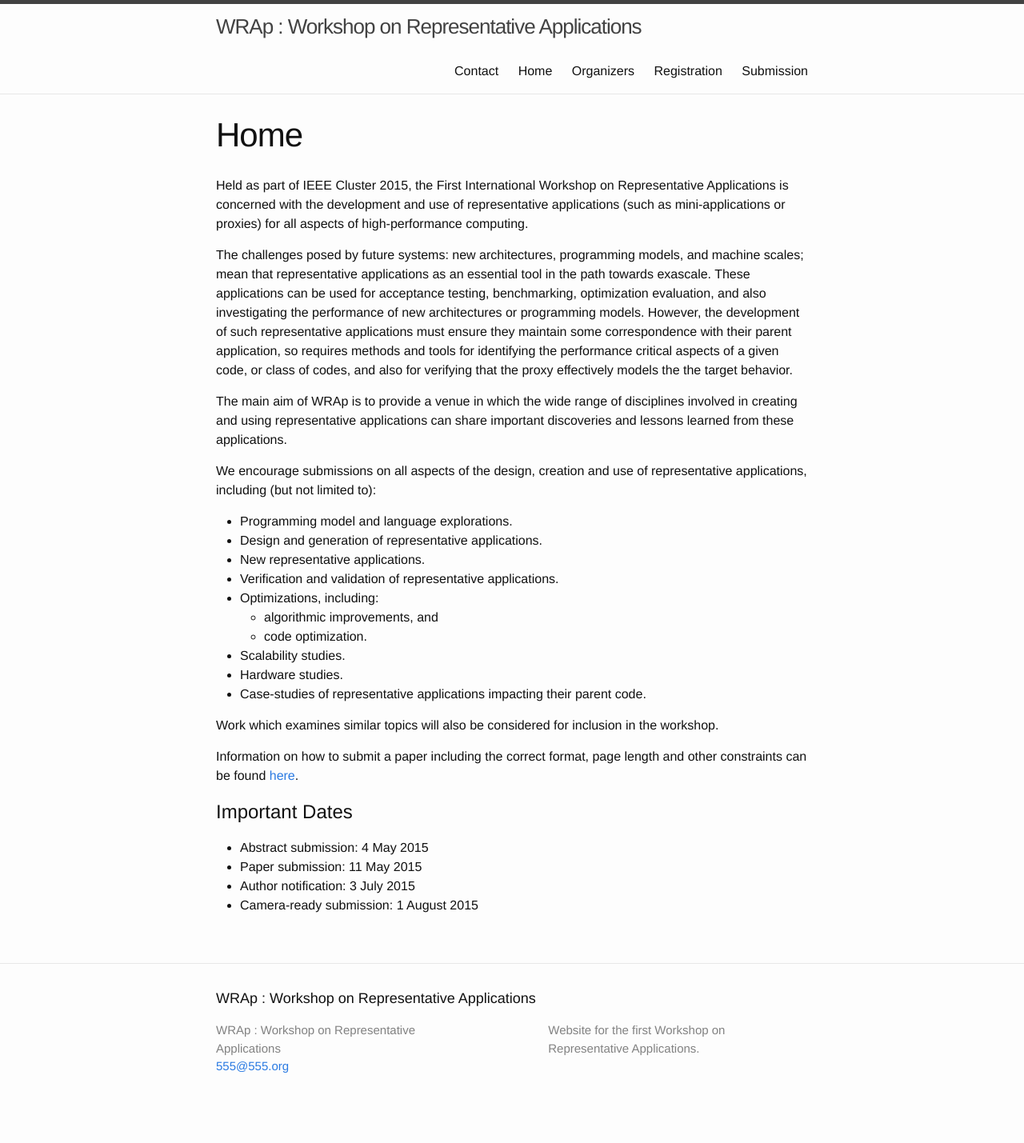
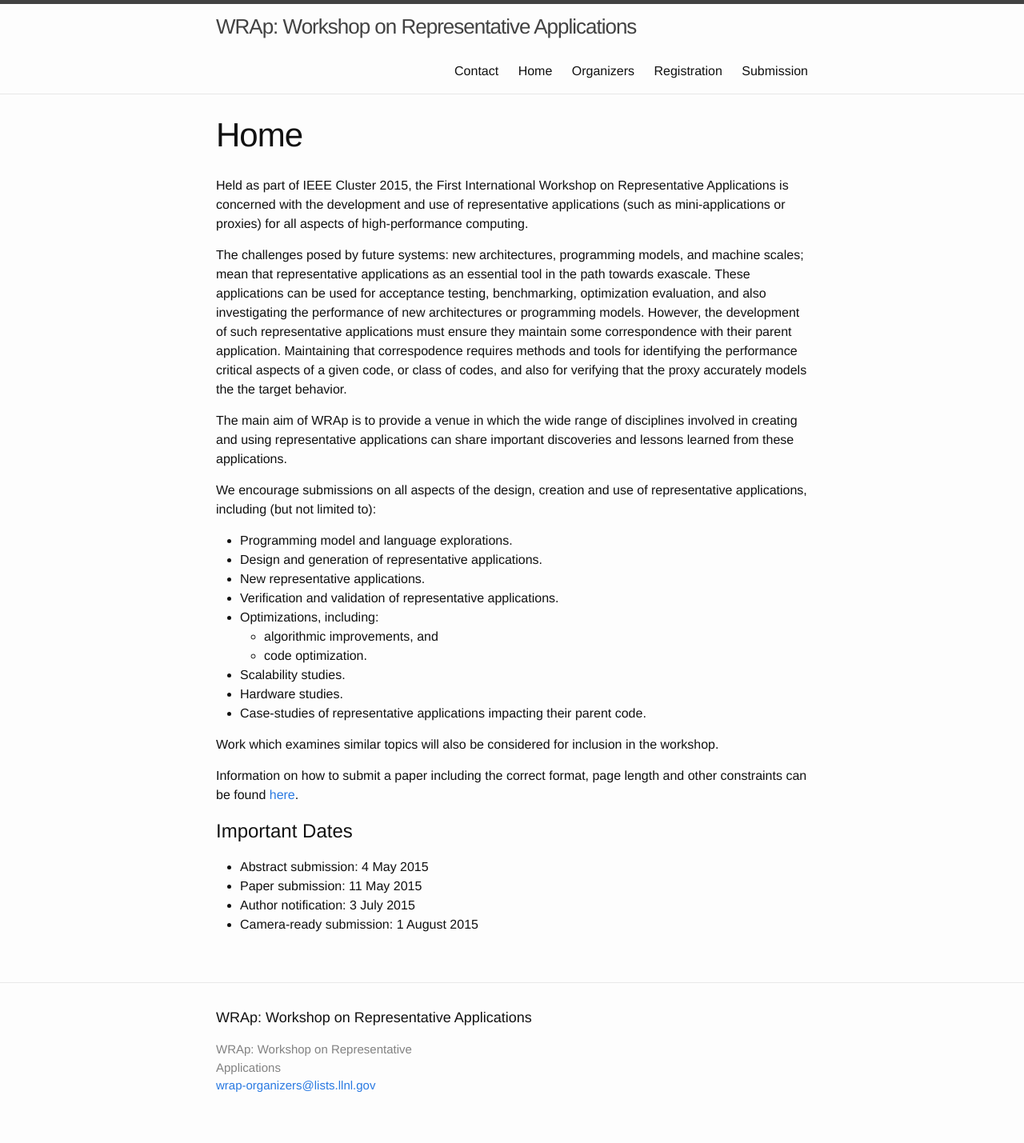
Before and after one commit to WRAP-workshop/WRAP-workshop.github.io, a Jekyll site: the page built from home.md, in a window 1280 px wide. Shown: the whole page at 80% size. Built offline with Jekyll 4.4.1, drawn with Linux system fonts in a browser that asks for light colours; before the commit the page ends 1405 px from its top, so only the background shows below that.

Commit message:
email and small text updates
The configured email address is now set to our mailing list, and some small
text fix-ups were made on the main page.

```diff
--- a/_config.yml
+++ b/_config.yml
@@ -1,7 +1,7 @@
 # pass
 # Site settings
-title: "WRAp : Workshop on Representative Applications"
-email: 555@555.org
+title: "WRAp: Workshop on Representative Applications"
+email: wrap-organizers@lists.llnl.gov
 description: > # this means to ignore newlines until "baseurl:"
   Website for the first Workshop on Representative Applications.
 baseurl: "" # the subpath of your site, e.g. /blog/
--- a/_includes/footer.html
+++ b/_includes/footer.html
@@ -12,42 +12,43 @@
         </ul>
       </div>
 
-      <div class="footer-col  footer-col-2">
-        <ul class="social-media-list">
-          {% if site.github_username %}
-          <li>
-            <a href="https://github.com/{{ site.github_username }}">
-              <span class="icon  icon--github">
-                <svg viewBox="0 0 16 16">
-                  <path fill="#828282" d="M7.999,0.431c-4.285,0-7.76,3.474-7.76,7.761 c0,3.428,2.223,6.337,5.307,7.363c0.388,0.071,0.53-0.168,0.53-0.374c0-0.184-0.007-0.672-0.01-1.32 c-2.159,0.469-2.614-1.04-2.614-1.04c-0.353-0.896-0.862-1.135-0.862-1.135c-0.705-0.481,0.053-0.472,0.053-0.472 c0.779,0.055,1.189,0.8,1.189,0.8c0.692,1.186,1.816,0.843,2.258,0.645c0.071-0.502,0.271-0.843,0.493-1.037 C4.86,11.425,3.049,10.76,3.049,7.786c0-0.847,0.302-1.54,0.799-2.082C3.768,5.507,3.501,4.718,3.924,3.65 c0,0,0.652-0.209,2.134,0.796C6.677,4.273,7.34,4.187,8,4.184c0.659,0.003,1.323,0.089,1.943,0.261 c1.482-1.004,2.132-0.796,2.132-0.796c0.423,1.068,0.157,1.857,0.077,2.054c0.497,0.542,0.798,1.235,0.798,2.082 c0,2.981-1.814,3.637-3.543,3.829c0.279,0.24,0.527,0.713,0.527,1.437c0,1.037-0.01,1.874-0.01,2.129 c0,0.208,0.14,0.449,0.534,0.373c3.081-1.028,5.302-3.935,5.302-7.362C15.76,3.906,12.285,0.431,7.999,0.431z"/>
-                </svg>
-              </span>
+      <!-- <div class="footer&#45;col  footer&#45;col&#45;2"> -->
+      <!--   <ul class="social&#45;media&#45;list"> -->
+      <!--     {% if site.github_username %} -->
+      <!--     <li> -->
+      <!--       <a href="https://github.com/{{ site.github_username }}"> -->
+      <!--         <span class="icon  icon&#45;&#45;github"> -->
+      <!--           <svg viewBox="0 0 16 16"> -->
+      <!--             <path fill="#828282" d="M7.999,0.431c&#45;4.285,0&#45;7.76,3.474&#45;7.76,7.761 c0,3.428,2.223,6.337,5.307,7.363c0.388,0.071,0.53&#45;0.168,0.53&#45;0.374c0&#45;0.184&#45;0.007&#45;0.672&#45;0.01&#45;1.32 c&#45;2.159,0.469&#45;2.614&#45;1.04&#45;2.614&#45;1.04c&#45;0.353&#45;0.896&#45;0.862&#45;1.135&#45;0.862&#45;1.135c&#45;0.705&#45;0.481,0.053&#45;0.472,0.053&#45;0.472 c0.779,0.055,1.189,0.8,1.189,0.8c0.692,1.186,1.816,0.843,2.258,0.645c0.071&#45;0.502,0.271&#45;0.843,0.493&#45;1.037 C4.86,11.425,3.049,10.76,3.049,7.786c0&#45;0.847,0.302&#45;1.54,0.799&#45;2.082C3.768,5.507,3.501,4.718,3.924,3.65 c0,0,0.652&#45;0.209,2.134,0.796C6.677,4.273,7.34,4.187,8,4.184c0.659,0.003,1.323,0.089,1.943,0.261 c1.482&#45;1.004,2.132&#45;0.796,2.132&#45;0.796c0.423,1.068,0.157,1.857,0.077,2.054c0.497,0.542,0.798,1.235,0.798,2.082 c0,2.981&#45;1.814,3.637&#45;3.543,3.829c0.279,0.24,0.527,0.713,0.527,1.437c0,1.037&#45;0.01,1.874&#45;0.01,2.129 c0,0.208,0.14,0.449,0.534,0.373c3.081&#45;1.028,5.302&#45;3.935,5.302&#45;7.362C15.76,3.906,12.285,0.431,7.999,0.431z"/> -->
+      <!--           </svg> -->
+      <!--         </span> -->
+      <!--  -->
+      <!--         <span class="username">{{ site.github_username }}</span> -->
+      <!--       </a> -->
+      <!--     </li> -->
+      <!--     {% endif %} -->
+      <!--  -->
+      <!--     {% if site.twitter_username %} -->
+      <!--     <li> -->
+      <!--       <a href="https://twitter.com/{{ site.twitter_username }}"> -->
+      <!--         <span class="icon  icon&#45;&#45;twitter"> -->
+      <!--           <svg viewBox="0 0 16 16"> -->
+      <!--             <path fill="#828282" d="M15.969,3.058c&#45;0.586,0.26&#45;1.217,0.436&#45;1.878,0.515c0.675&#45;0.405,1.194&#45;1.045,1.438&#45;1.809 -->
+      <!--             c&#45;0.632,0.375&#45;1.332,0.647&#45;2.076,0.793c&#45;0.596&#45;0.636&#45;1.446&#45;1.033&#45;2.387&#45;1.033c&#45;1.806,0&#45;3.27,1.464&#45;3.27,3.27 c0,0.256,0.029,0.506,0.085,0.745C5.163,5.404,2.753,4.102,1.14,2.124C0.859,2.607,0.698,3.168,0.698,3.767 c0,1.134,0.577,2.135,1.455,2.722C1.616,6.472,1.112,6.325,0.671,6.08c0,0.014,0,0.027,0,0.041c0,1.584,1.127,2.906,2.623,3.206 C3.02,9.402,2.731,9.442,2.433,9.442c&#45;0.211,0&#45;0.416&#45;0.021&#45;0.615&#45;0.059c0.416,1.299,1.624,2.245,3.055,2.271 c&#45;1.119,0.877&#45;2.529,1.4&#45;4.061,1.4c&#45;0.264,0&#45;0.524&#45;0.015&#45;0.78&#45;0.046c1.447,0.928,3.166,1.469,5.013,1.469 c6.015,0,9.304&#45;4.983,9.304&#45;9.304c0&#45;0.142&#45;0.003&#45;0.283&#45;0.009&#45;0.423C14.976,4.29,15.531,3.714,15.969,3.058z"/> -->
+      <!--           </svg> -->
+      <!--         </span> -->
+      <!--  -->
+      <!--         <span class="username">{{ site.twitter_username }}</span> -->
+      <!--       </a> -->
+      <!--     </li> -->
+      <!--     {% endif %} -->
+      <!--   </ul> -->
+      <!-- </div> -->
 
-              <span class="username">{{ site.github_username }}</span>
-            </a>
-          </li>
-          {% endif %}
+      <!-- <div class="footer&#45;col  footer&#45;col&#45;3"> -->
+      <!--   <p class="text">{{ site.description }}</p> -->
+      <!-- </div> -->
 
-          {% if site.twitter_username %}
-          <li>
-            <a href="https://twitter.com/{{ site.twitter_username }}">
-              <span class="icon  icon--twitter">
-                <svg viewBox="0 0 16 16">
-                  <path fill="#828282" d="M15.969,3.058c-0.586,0.26-1.217,0.436-1.878,0.515c0.675-0.405,1.194-1.045,1.438-1.809
-                  c-0.632,0.375-1.332,0.647-2.076,0.793c-0.596-0.636-1.446-1.033-2.387-1.033c-1.806,0-3.27,1.464-3.27,3.27 c0,0.256,0.029,0.506,0.085,0.745C5.163,5.404,2.753,4.102,1.14,2.124C0.859,2.607,0.698,3.168,0.698,3.767 c0,1.134,0.577,2.135,1.455,2.722C1.616,6.472,1.112,6.325,0.671,6.08c0,0.014,0,0.027,0,0.041c0,1.584,1.127,2.906,2.623,3.206 C3.02,9.402,2.731,9.442,2.433,9.442c-0.211,0-0.416-0.021-0.615-0.059c0.416,1.299,1.624,2.245,3.055,2.271 c-1.119,0.877-2.529,1.4-4.061,1.4c-0.264,0-0.524-0.015-0.78-0.046c1.447,0.928,3.166,1.469,5.013,1.469 c6.015,0,9.304-4.983,9.304-9.304c0-0.142-0.003-0.283-0.009-0.423C14.976,4.29,15.531,3.714,15.969,3.058z"/>
-                </svg>
-              </span>
-
-              <span class="username">{{ site.twitter_username }}</span>
-            </a>
-          </li>
-          {% endif %}
-        </ul>
-      </div>
-
-      <div class="footer-col  footer-col-3">
-        <p class="text">{{ site.description }}</p>
-      </div>
     </div>
 
   </div>
--- a/home.md
+++ b/home.md
@@ -13,12 +13,12 @@
 and machine scales; mean that representative applications as an essential tool
 in the path towards exascale. These applications can be used for acceptance
 testing, benchmarking, optimization evaluation, and also investigating the
-performance of new architectures or programming models. However, the development
-of such representative applications must ensure they maintain some
-correspondence with their parent application, so requires methods and tools for
-identifying the performance critical aspects of a given code, or class of codes,
-and also for verifying that the proxy effectively models the the target
-behavior.
+performance of new architectures or programming models. However, the
+development of such representative applications must ensure they maintain some
+correspondence with their parent application. Maintaining that correspodence
+requires methods and tools for identifying the performance critical aspects of
+a given code, or class of codes, and also for verifying that the proxy
+accurately models the the target behavior.
 
 The main aim of WRAp is to provide a venue in which the wide range of
 disciplines involved in creating and using representative applications can share
```
